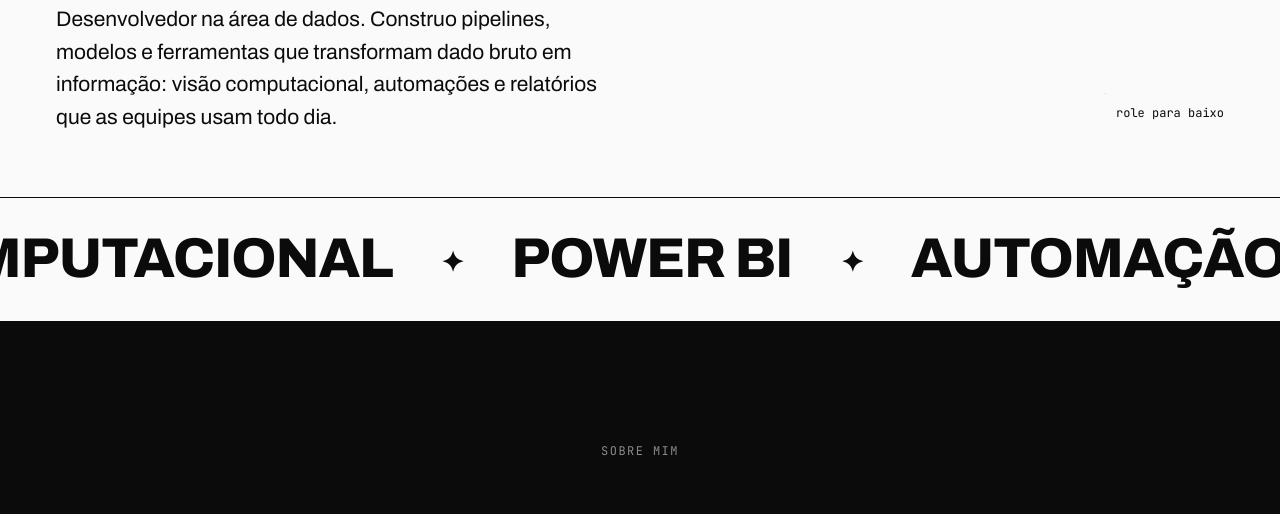
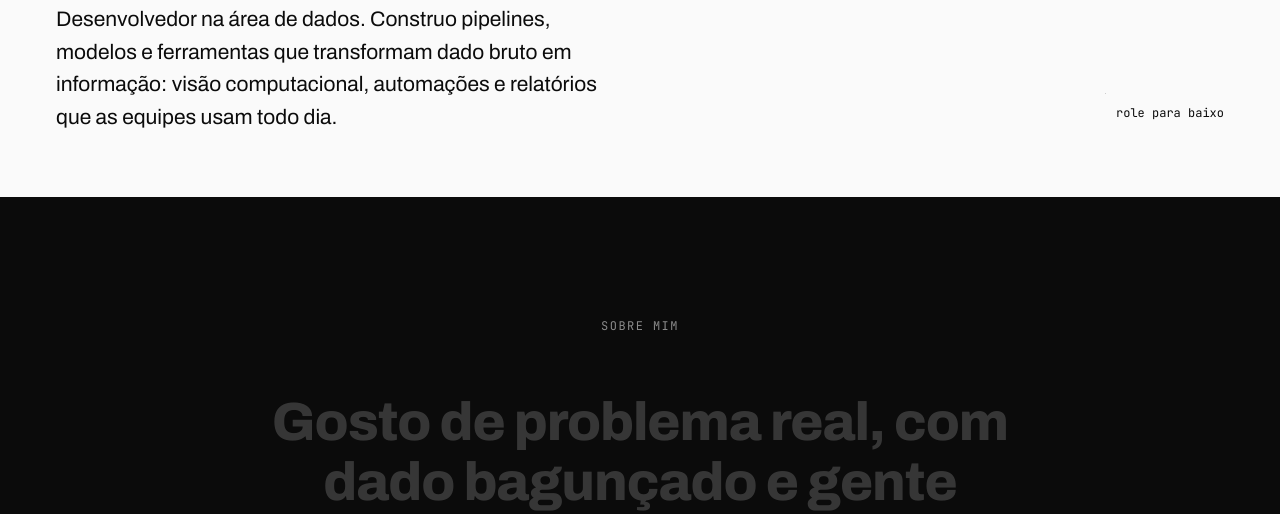
Before and after one commit to devcabo/portfolio, a plain HTML site: page frontend/index.html in a window 1280 px wide. Shown: the part 693-1207 px from the top of the page. Drawn offline with nearby package versions, Linux system fonts and the light colour scheme; files whose address does not match are found by name.

Commit message:
Remove letreiro animado abaixo do topo

```diff
--- a/frontend/css/estilo.css
+++ b/frontend/css/estilo.css
@@ -50,12 +50,6 @@ nav .right{display:flex;align-items:center;gap:24px}
 .scroll i{display:block;width:1px;height:40px;background:var(--black);animation:drop 1.6s ease-in-out infinite;transform-origin:top}
 @keyframes drop{0%{transform:scaleY(0)}50%{transform:scaleY(1);transform-origin:top}51%{transform-origin:bottom}100%{transform:scaleY(0);transform-origin:bottom}}
 
-/* letreiro */
-.marquee{border-block:1px solid var(--black);overflow:hidden;padding-block:18px;white-space:nowrap}
-.marquee .track{display:inline-flex;gap:48px;animation:slide 30s linear infinite;font-weight:800;font-size:clamp(28px,5vw,56px);text-transform:uppercase;letter-spacing:-.02em}
-.marquee .track span::after{content:"✦";margin-left:48px;font-size:.5em;vertical-align:middle}
-@keyframes slide{to{transform:translateX(-50%)}}
-
 /* seções */
 section{padding-block:120px}
 .head{display:flex;justify-content:space-between;align-items:baseline;gap:16px;flex-wrap:wrap;margin-bottom:56px}
@@ -101,4 +95,4 @@ section{padding-block:120px}
 footer{display:flex;justify-content:space-between;flex-wrap:wrap;gap:12px;margin-top:120px;padding-top:24px;border-top:1px solid var(--line-dark)}
 #erro{background:var(--black);color:var(--white);font-family:var(--mono);padding:12px 16px;margin:0}
 
-@media (prefers-reduced-motion:reduce){*:not(.track){animation:none!important;transition:none!important}.marquee .track{animation-duration:60s}#loader{display:none}.about-text .w{opacity:1}}
+@media (prefers-reduced-motion:reduce){*{animation:none!important;transition:none!important}#loader{display:none}.about-text .w{opacity:1}}
--- a/frontend/index.html
+++ b/frontend/index.html
@@ -31,8 +31,6 @@
     <div class="scroll"><i></i><span data-en="scroll down">role para baixo</span></div>
   </div>
 </header>
-
-<div class="marquee" aria-hidden="true"><div class="track" id="track"></div></div>
 
 <section class="dark" id="sobre">
   <div class="wrap">
--- a/frontend/js/site.js
+++ b/frontend/js/site.js
@@ -53,8 +53,6 @@ function render() {
   document.querySelectorAll('[data-en]').forEach(el => el.innerHTML = el.dataset[lang]);
   document.getElementById('heroLines').innerHTML = (data.topo?.linhas || [])
     .map(l => `<span class="line"><span>${esc(tr(l))}</span></span>`).join('');
-  const words = (data.letreiro || []).map(w => `<span>${esc(tr(w))}</span>`).join('');
-  document.getElementById('track').innerHTML = words + words;
   const frases = data.sobre?.frases || [];
   if (frases.length) splitAbout(tr(frases[pi % frases.length]), lang !== 'pt' || pi > 0);
   document.getElementById('facts').innerHTML = (data.sobre?.blocos || []).map(b =>
```
